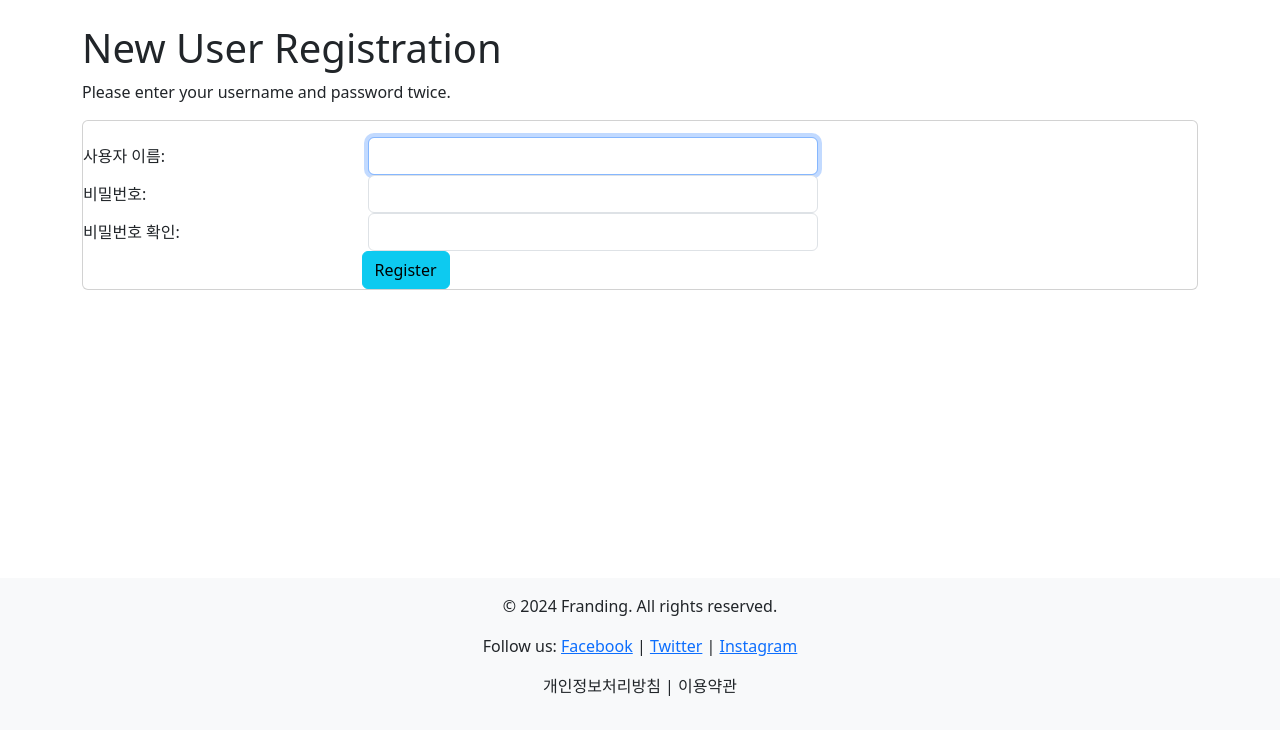
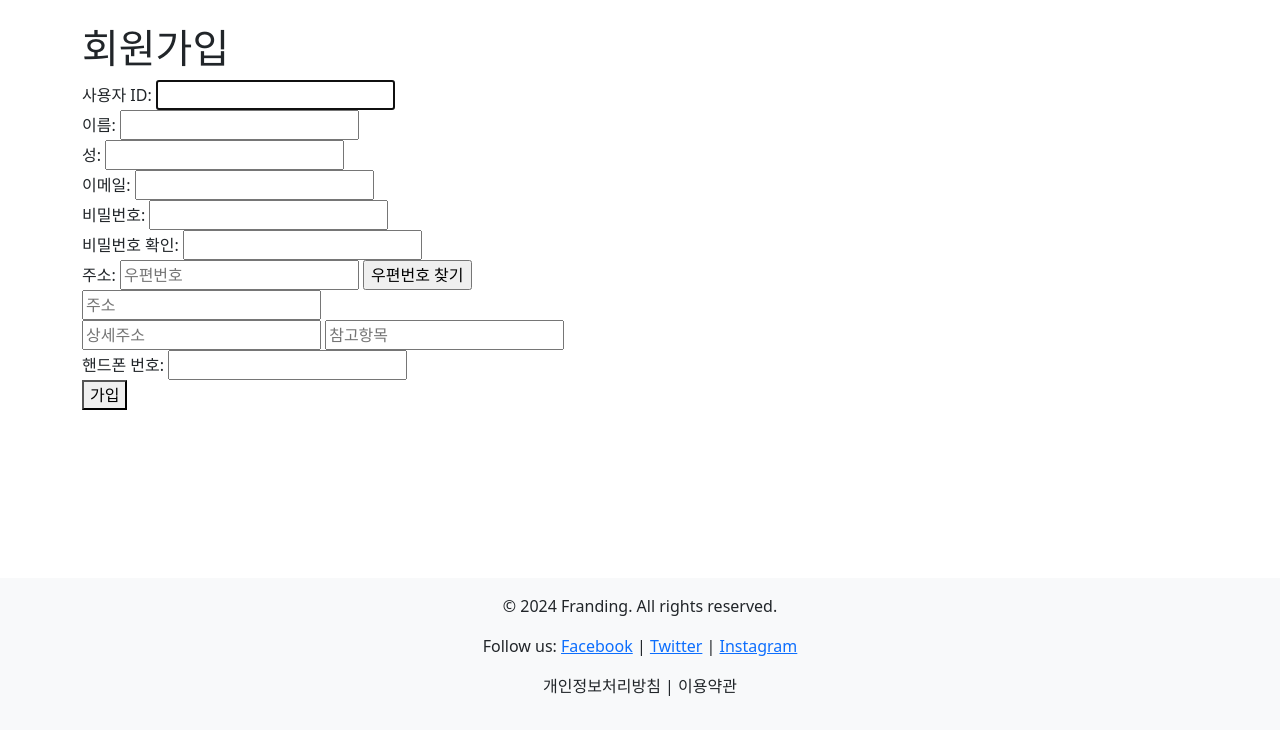
Before and after one commit to choi-jyoon/franding, a Django app: page /accounts/register/ in a window 1280 px wide. Shown: the part 70-800 px from the top of the page. Run offline with Django 5.2, Linux system fonts and the light colour scheme; some libraries are stand-ins or nearby versions.

Commit message:
Feat: 회원가입 시 입력 항목 추가

```diff
--- /dev/null
+++ b/config/forms.py
@@ -0,0 +1,27 @@
+from django import forms
+from django.contrib.auth.models import User
+from django.contrib.auth.forms import UserCreationForm
+from mypage.models import UserAddInfo
+
+class UserCreateForm(UserCreationForm):
+    first_name = forms.CharField(max_length=30, required=False, help_text='Optional.')
+    last_name = forms.CharField(max_length=30, required=False, help_text='Optional.')
+
+    class Meta:
+        model = User
+        fields = ('username', 'first_name', 'last_name', 'password1', 'password2', 'email')
+
+    def save(self, commit=True):
+        user = super(UserCreateForm, self).save(commit=False)
+        user.first_name = self.cleaned_data["first_name"]
+        user.last_name = self.cleaned_data["last_name"]
+        user.email = self.cleaned_data["email"]
+
+        if commit:
+            user.save()
+        return user
+
+class UserAddInfoForm(forms.ModelForm):
+    class Meta:
+        model = UserAddInfo
+        fields = ('phone',)
--- a/config/urls.py
+++ b/config/urls.py
@@ -35,7 +35,7 @@ urlpatterns = [
     path('search/', views.searchItem, name='search' ),
     path('accounts/', include('django.contrib.auth.urls')),
     # path('accounts/', include('allauth.urls')),
-    path('accounts/register/', views.UserCreateView.as_view(), name='register'),
+    path('accounts/register/', views.register, name='register'),
     path('accounts/register/done/', views.UserCreateDoneTV.as_view(), name='register_done'),
     path('seller/', include('seller.urls')),
     path('payment/', include('payment.urls')),
--- a/config/views.py
+++ b/config/views.py
@@ -1,10 +1,10 @@
-from django.shortcuts import render
+from django.shortcuts import render, redirect
 from django.views.generic import CreateView, TemplateView
-from django.contrib.auth.forms import UserCreationForm
 from django.urls import reverse_lazy
 from item.models import Item
 from django.db.models import Q
 from django.core.paginator import Paginator
+from .forms import UserAddInfoForm, UserCreateForm
 # Create your views here.
 
 def index(request):
@@ -15,10 +15,43 @@ def index(request):
     }
     return render(request, 'home.html', context)
 
-class UserCreateView(CreateView):
-    template_name='registration/register.html'
-    form_class = UserCreationForm
-    success_url = reverse_lazy('register_done')
+def register(request):
+    if request.method == 'POST':
+        user_form = UserCreateForm(request.POST)
+        add_info_form = UserAddInfoForm(request.POST)
+
+        if user_form.is_valid() and add_info_form.is_valid():
+            # User 모델 저장
+            user = user_form.save()
+
+            # UserAddInfo 모델 저장 (새로운 주소 데이터와 함께)
+            add_info = add_info_form.save(commit=False)
+            add_info.user = user
+            add_info.postcode = request.POST.get('postcode')  # 새로운 필드 데이터 할당
+            add_info.address = request.POST.get('address')    # 새로운 필드 데이터 할당
+            add_info.detailAddress = request.POST.get('detailAddress')  # 새로운 필드 데이터 할당
+            add_info.extraAddress = request.POST.get('extraAddress')    # 새로운 필드 데이터 할당
+            add_info.save()
+
+            return redirect('register_done')
+        else:
+            # 여기를 추가합니다: 유효성 검사에 실패한 경우
+            context = {
+                'user_form': user_form,
+                'add_info_form': add_info_form
+            }
+            return render(request, 'registration/register.html', context)
+    else:
+        user_form = UserCreateForm()
+        add_info_form = UserAddInfoForm()
+
+        context = {
+            'user_form': user_form,
+            'add_info_form': add_info_form
+        }
+
+        return render(request, 'registration/register.html', context)
+
 
 class UserCreateDoneTV(TemplateView):
     template_name = 'registration/register_done.html'
--- a/templates/registration/register.html
+++ b/templates/registration/register.html
@@ -5,8 +5,8 @@
 
 {% block content %}
 
-    <h1>New User Registration</h1>
-    <p class="font-italic">Please enter your username and password twice.</p>
+    <h1>회원가입</h1>
+
 
     {% if form.errors %}
     <div class="alert alert-danger">
@@ -15,33 +15,109 @@
     </div>
     {% endif %}
 
-    <form action="." method="post" class="card pt-3">{% csrf_token %}
+    <form action="." method="post">
+        {% csrf_token %}
 
-        <div class="form-group row">
-            {{ form.username|add_label_class:"col-form-label col-sm-3 ml-3 font-weight-bold" }}
-            <div class="col-sm-5">
-                {{ form.username|add_class:"form-control"|attr:"autofocus" }}
-            </div>
-        </div>
-        <div class="form-group row">
-            {{ form.password1|add_label_class:"col-form-label col-sm-3 ml-3 font-weight-bold" }}
-            <div class="col-sm-5">
-                {{ form.password1|add_class:"form-control" }}
-            </div>
-        </div>
-        <div class="form-group row">
-            {{ form.password2|add_label_class:"col-form-label col-sm-3 ml-3 font-weight-bold" }}
-            <div class="col-sm-5">
-                {{ form.password2|add_class:"form-control" }}
-            </div>
+        <!-- User Form -->
+        <div>
+            <label for="id_username">사용자 ID:</label>
+            {{ user_form.username }}
         </div>
 
-        <div class="form-group">
-            <div class="offset-sm-3 col-sm-5">
-                <input type="submit" value="Register" class="btn btn-info"/>
-            </div>
+        <div>
+            <label for="id_first_name">이름:</label>
+            {{ user_form.first_name }}
         </div>
 
+        <div>
+            <label for="id_last_name">성:</label>
+            {{ user_form.last_name }}
+        </div>
+
+        <div>
+            <label for="id_email">이메일:</label>
+            {{ user_form.email }}
+        </div>
+
+        <div>
+            <label for="id_password1">비밀번호:</label>
+            {{ user_form.password1 }}
+        </div>
+
+        <div>
+            <label for="id_password2">비밀번호 확인:</label>
+            {{ user_form.password2 }}
+        </div>
+
+        <!-- Additional Info Form -->
+        <div>
+            <label for="id_address">주소:</label>
+            <input type="text" id="postcode" placeholder="우편번호" name='postcode'>
+            <input type="button" onclick="execDaumPostcode()" value="우편번호 찾기"><br>
+            <input type="text" id="address" placeholder="주소" name='address'><br>
+            <input type="text" id="detailAddress" placeholder="상세주소" name='detailAddress'>
+            <input type="text" id="extraAddress" placeholder="참고항목" name='extraAddress'>
+        </div>
+
+        <div>
+            <label for="id_phone">핸드폰 번호:</label>
+            {{ add_info_form.phone }}
+        </div>
+
+        <button type="submit">가입</button>
     </form>
 
 {% endblock %}
+
+{% block extra-script %}
+<script src="//t1.daumcdn.net/mapjsapi/bundle/postcode/prod/postcode.v2.js"></script>
+<script>
+    function execDaumPostcode() {
+        new daum.Postcode({
+            oncomplete: function(data) {
+                // 팝업에서 검색결과 항목을 클릭했을때 실행할 코드를 작성하는 부분.
+
+                // 각 주소의 노출 규칙에 따라 주소를 조합한다.
+                // 내려오는 변수가 값이 없는 경우엔 공백('')값을 가지므로, 이를 참고하여 분기 한다.
+                var addr = ''; // 주소 변수
+                var extraAddr = ''; // 참고항목 변수
+
+                //사용자가 선택한 주소 타입에 따라 해당 주소 값을 가져온다.
+                if (data.userSelectedType === 'R') { // 사용자가 도로명 주소를 선택했을 경우
+                    addr = data.roadAddress;
+                } else { // 사용자가 지번 주소를 선택했을 경우(J)
+                    addr = data.jibunAddress;
+                }
+
+                // 사용자가 선택한 주소가 도로명 타입일때 참고항목을 조합한다.
+                if(data.userSelectedType === 'R'){
+                    // 법정동명이 있을 경우 추가한다. (법정리는 제외)
+                    // 법정동의 경우 마지막 문자가 "동/로/가"로 끝난다.
+                    if(data.bname !== '' && /[동|로|가]$/g.test(data.bname)){
+                        extraAddr += data.bname;
+                    }
+                    // 건물명이 있고, 공동주택일 경우 추가한다.
+                    if(data.buildingName !== '' && data.apartment === 'Y'){
+                        extraAddr += (extraAddr !== '' ? ', ' + data.buildingName : data.buildingName);
+                    }
+                    // 표시할 참고항목이 있을 경우, 괄호까지 추가한 최종 문자열을 만든다.
+                    if(extraAddr !== ''){
+                        extraAddr = ' (' + extraAddr + ')';
+                    }
+                    // 조합된 참고항목을 해당 필드에 넣는다.
+                    document.getElementById("extraAddress").value = extraAddr;
+
+                } else {
+                    document.getElementById("extraAddress").value = '';
+                }
+
+                // 우편번호와 주소 정보를 해당 필드에 넣는다.
+                document.getElementById('postcode').value = data.zonecode;
+                document.getElementById("address").value = addr;
+                // 커서를 상세주소 필드로 이동한다.
+                document.getElementById("detailAddress").focus();
+            }
+        }).open();
+    }
+</script>
+{% endblock %}
```
